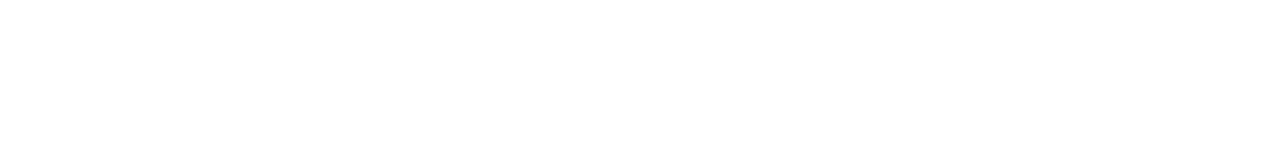
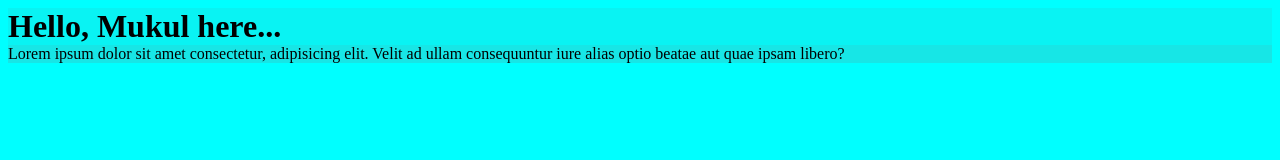
Before and after one commit to MukooL-01/FirstProject, a plain HTML site: page FirstProject/FirsProjekt.html in a window 1280 px wide. Drawn offline with Linux system fonts and the light colour scheme.

Commit message:
Initial commit

```diff
--- a/FirstProject/FirsProjekt.html
+++ b/FirstProject/FirsProjekt.html
@@ -4,8 +4,28 @@
     <meta charset="UTF-8">
     <meta name="viewport" content="width=device-width, initial-scale=1.0">
     <title>Chllings of Mukul</title>
+    <style>
+       *{
+        background-color: aqua;
+       }
+       h1{
+        background-color: rgb(9, 243, 243);
+        padding: 0px;
+        margin: 0px;
+       }
+       .box{
+        background-color: rgb(23, 230, 230);
+        padding: 0px;
+        margin: 0px;
+       }
+    </style>
 </head>
 <body>
-
+    <div>
+        <h1>
+            Hello, Mukul here...
+        </h1>
+        <p class="box">Lorem ipsum dolor sit amet consectetur, adipisicing elit. Velit ad ullam consequuntur iure alias optio beatae aut quae ipsam libero?</p>
+    </div>
 </body>
 </html>
```
